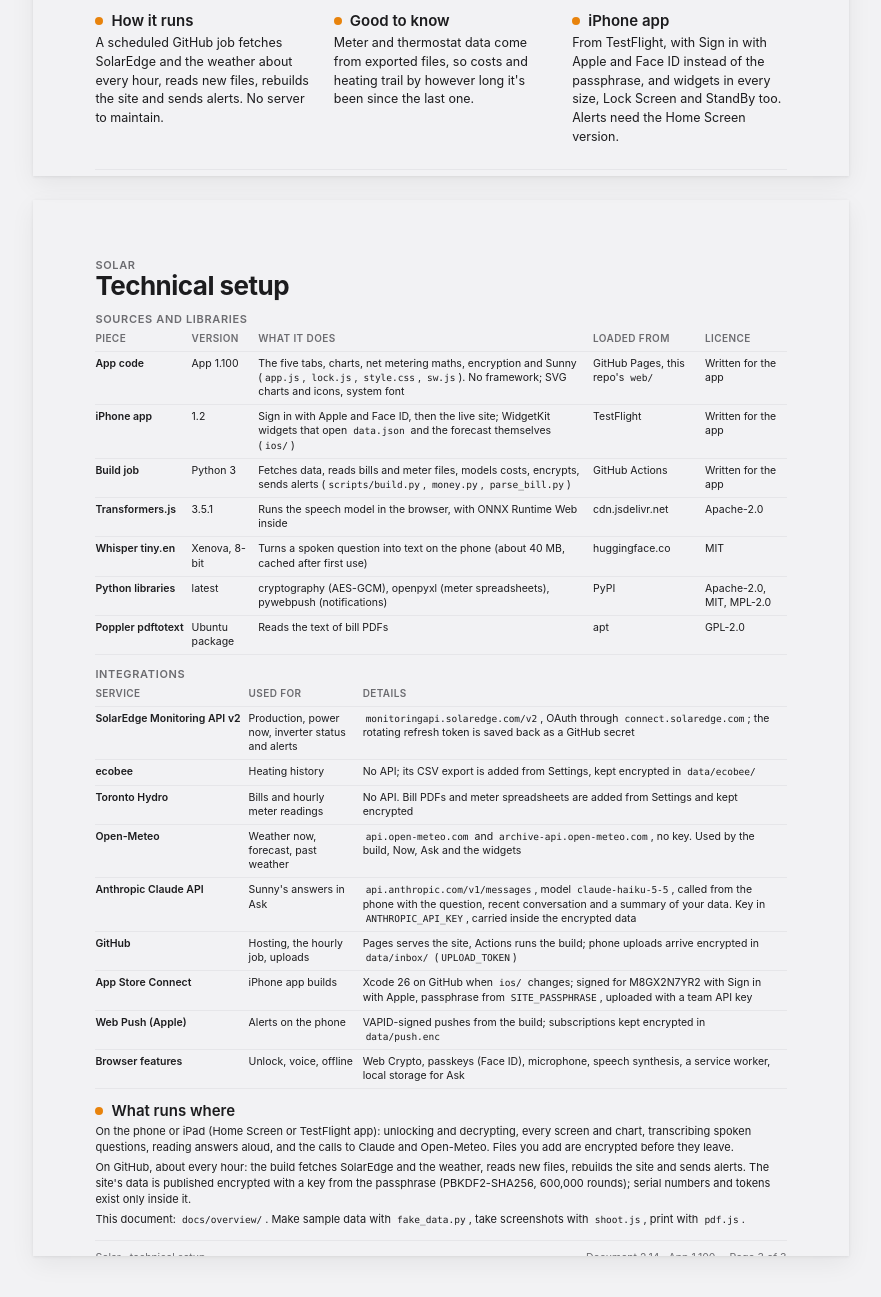
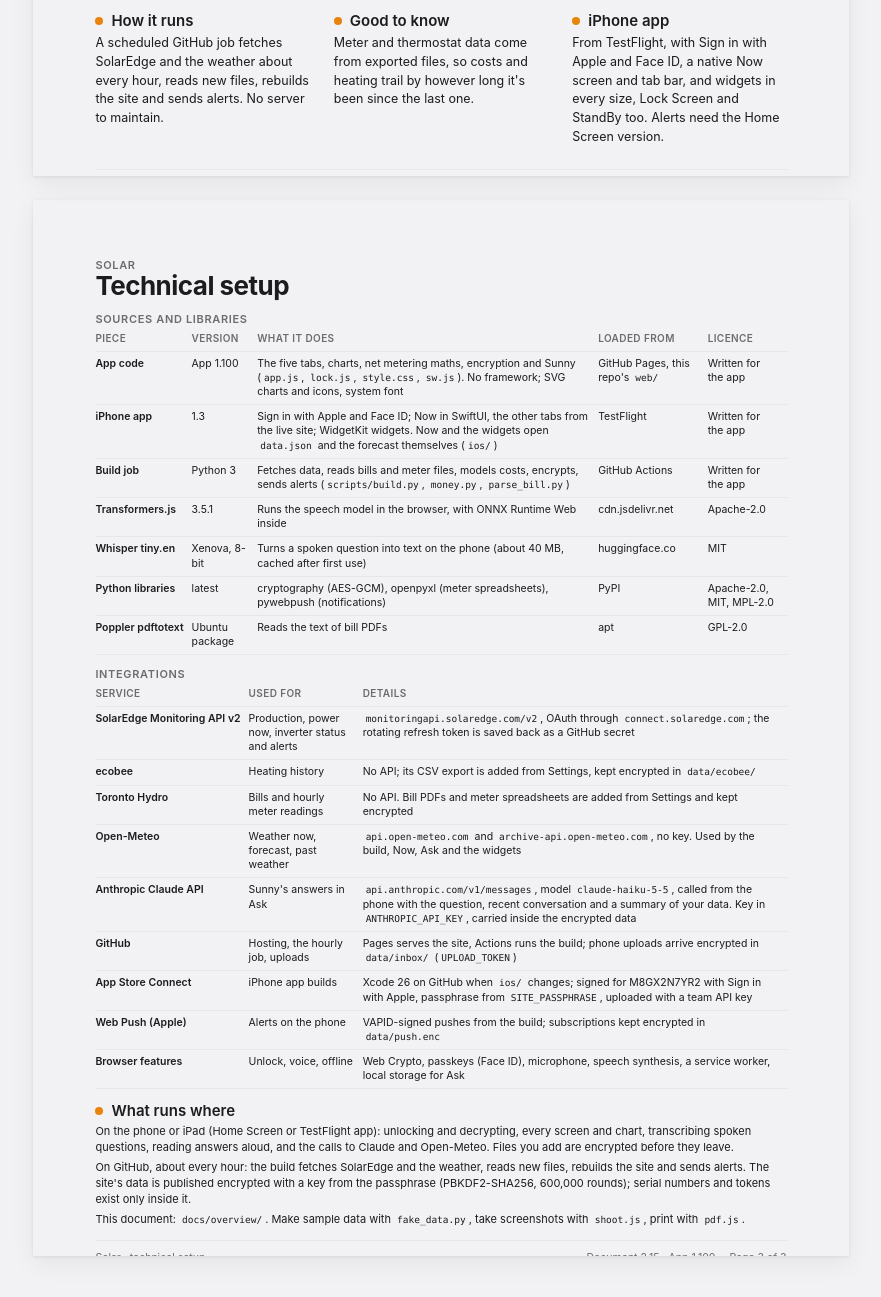
Before and after one commit to davidanthonyalleyne-dot/home-solar, a plain HTML site: page docs/overview/overview.html in a window 1280 px wide. Shown: the part 1984-3281 px from the top of the page, without its empty margins (199-1080 px from the left). Drawn offline with Linux system fonts and the light colour scheme.

Commit message:
Overview 2.15: native Now in the iPhone app 1.3
Co-Authored-By: Claude Opus 5.5 <noreply@anthropic.com>
Claude-Session: https://claude.ai/code/session_01CEFPxjZDcfbtGCxb9WM3yL

```diff
--- a/docs/overview/overview.html
+++ b/docs/overview/overview.html
@@ -101,7 +101,7 @@
     </div>
   </div>
 
-  <footer><span>Solar · what the app does · Screenshots show sample data, not real figures</span><span class="ver"><span>Document 2.14 · App 1.100</span><span>Page 1 of 3</span></span></footer>
+  <footer><span>Solar · what the app does · Screenshots show sample data, not real figures</span><span class="ver"><span>Document 2.15 · App 1.100</span><span>Page 1 of 3</span></span></footer>
 </div>
 
 <div class="page">
@@ -127,10 +127,10 @@
     <section><h2>Private by design</h2><p>Everything is encrypted with a passphrase before it's published. Face ID unlocks it on a trusted device; the passphrase shows only if Face ID fails.</p></section>
     <section><h2>How it runs</h2><p>A scheduled GitHub job fetches SolarEdge and the weather about every hour, reads new files, rebuilds the site and sends alerts. No server to maintain.</p></section>
     <section><h2>Good to know</h2><p>Meter and thermostat data come from exported files, so costs and heating trail by however long it's been since the last one.</p></section>
-    <section><h2>iPhone app</h2><p>From TestFlight, with Sign in with Apple and Face ID instead of the passphrase, and widgets in every size, Lock Screen and StandBy too. Alerts need the Home Screen version.</p></section>
+    <section><h2>iPhone app</h2><p>From TestFlight, with Sign in with Apple and Face ID, a native Now screen and tab bar, and widgets in every size, Lock Screen and StandBy too. Alerts need the Home Screen version.</p></section>
   </div>
 
-  <footer><span class="num">Updated November 15, 2026</span><span class="ver"><span>Document 2.14 · App 1.100</span><span>Page 2 of 3</span></span></footer>
+  <footer><span class="num">Updated November 15, 2026</span><span class="ver"><span>Document 2.15 · App 1.100</span><span>Page 2 of 3</span></span></footer>
 </div>
 
 <div class="page tech" style="gap: 12px">
@@ -143,7 +143,7 @@
     <table>
       <tr><th>Piece</th><th>Version</th><th>What it does</th><th>Loaded from</th><th>Licence</th></tr>
       <tr><td>App code</td><td>App 1.100</td><td>The five tabs, charts, net metering maths, encryption and Sunny (<code>app.js</code>, <code>lock.js</code>, <code>style.css</code>, <code>sw.js</code>). No framework; SVG charts and icons, system font</td><td>GitHub Pages, this repo's <code>web/</code></td><td>Written for the app</td></tr>
-      <tr><td>iPhone app</td><td>1.2</td><td>Sign in with Apple and Face ID, then the live site; WidgetKit widgets that open <code>data.json</code> and the forecast themselves (<code>ios/</code>)</td><td>TestFlight</td><td>Written for the app</td></tr>
+      <tr><td>iPhone app</td><td>1.3</td><td>Sign in with Apple and Face ID; Now in SwiftUI, the other tabs from the live site; WidgetKit widgets. Now and the widgets open <code>data.json</code> and the forecast themselves (<code>ios/</code>)</td><td>TestFlight</td><td>Written for the app</td></tr>
       <tr><td>Build job</td><td>Python 3</td><td>Fetches data, reads bills and meter files, models costs, encrypts, sends alerts (<code>scripts/build.py</code>, <code>money.py</code>, <code>parse_bill.py</code>)</td><td>GitHub Actions</td><td>Written for the app</td></tr>
       <tr><td>Transformers.js</td><td>3.5.1</td><td>Runs the speech model in the browser, with ONNX Runtime Web inside</td><td>cdn.jsdelivr.net</td><td>Apache-2.0</td></tr>
       <tr><td>Whisper tiny.en</td><td>Xenova, 8-bit</td><td>Turns a spoken question into text on the phone (about 40 MB, cached after first use)</td><td>huggingface.co</td><td>MIT</td></tr>
@@ -174,7 +174,7 @@
     <p>This document: <code>docs/overview/</code>. Make sample data with <code>fake_data.py</code>, take screenshots with <code>shoot.js</code>, print with <code>pdf.js</code>.</p>
   </section>
 
-  <footer><span>Solar · technical setup</span><span class="ver"><span>Document 2.14 · App 1.100</span><span>Page 3 of 3</span></span></footer>
+  <footer><span>Solar · technical setup</span><span class="ver"><span>Document 2.15 · App 1.100</span><span>Page 3 of 3</span></span></footer>
 </div>
 
 </body>
```
Also changed, not shown: 1 other file.
